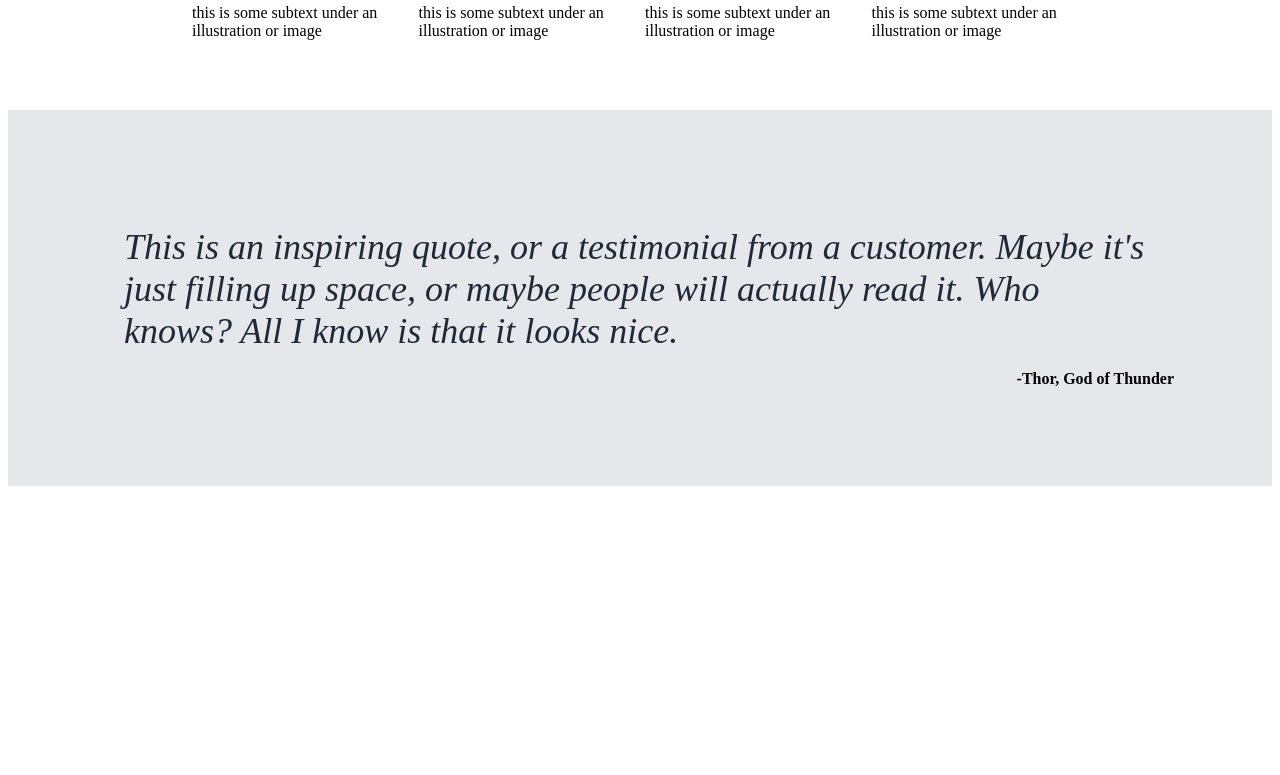
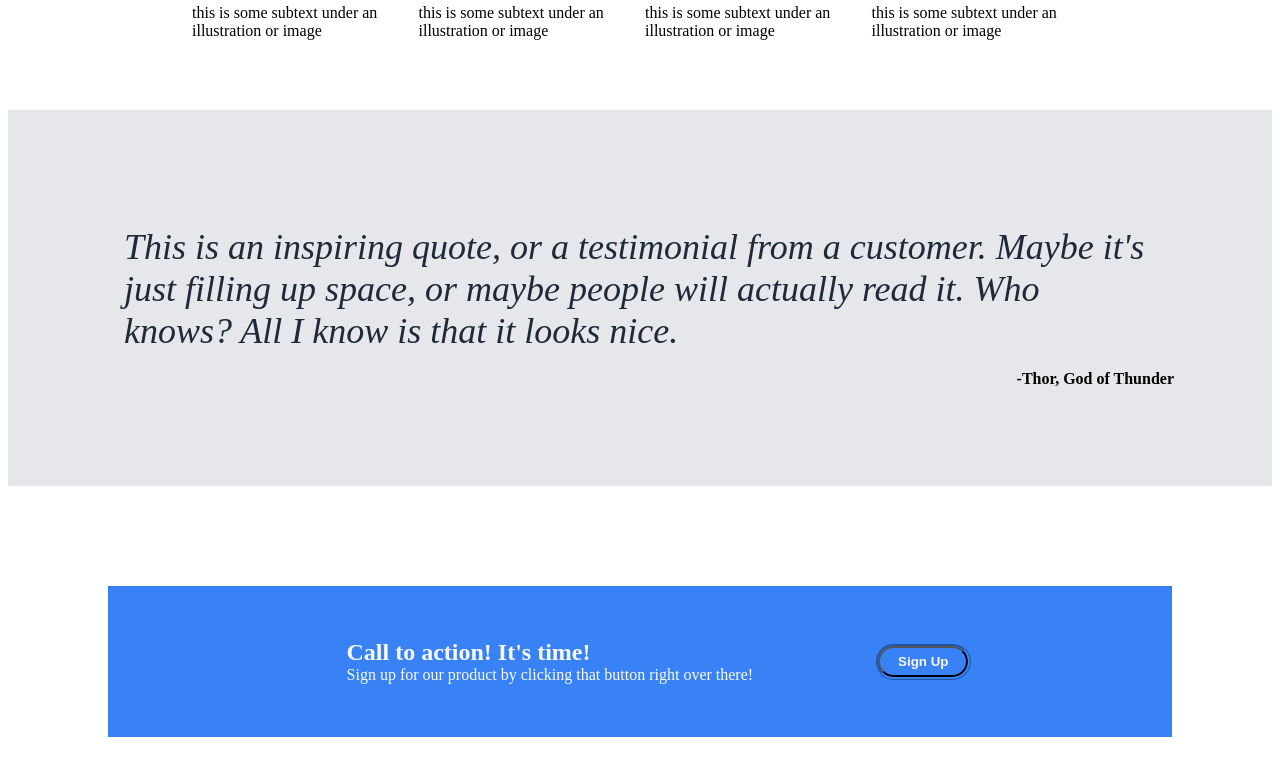
Before and after one commit to tnuiriankh/landingpagetest, a plain HTML site: page index.html in a window 1280 px wide. Shown: the part 659-1434 px from the top of the page. Before the commit the page ends 1180 px from the top, so only its background shows below. Drawn offline with Linux system fonts and the light colour scheme.

Commit message:
Add call to action section

```diff
--- a/index.html
+++ b/index.html
@@ -54,6 +54,18 @@
 <div class="author">-Thor, God of Thunder</div>
 </div>
 
+
+<!-- call to action-->
+
+<div class="cally">
+    <div class="wrapt">
+<div class="topcall">Call to action! It's time!</div>
+<div class="blurb">Sign up for our product by clicking that button right over there!</div>
+</div>
+<button class="second">Sign Up</button>
+</div>
+
+
     </body>
 
 </html>
--- a/style.css
+++ b/style.css
@@ -24,6 +24,7 @@ a {
 .first {
     background-color: #3882F6;
     color: #F9FaF8;
+    font-weight: bolder;
     padding-top: 6px;
     padding-bottom: 6px;
     padding-left: 18px;
@@ -154,3 +155,40 @@ a {
     font-weight: 900;
 
 }
+
+.cally {
+    display: flex;
+    background-color: #3882f6;
+    padding: 18px;
+    margin: 100px;
+    justify-content: center;
+    align-items: center;
+}
+
+.wrapt {
+    display: flex;
+    flex-direction: column;
+    margin: 35px;
+}
+
+.topcall {
+    font-weight: bold;
+    color: #f9FaF8;
+    font-size: 24px;
+
+}
+
+.blurb {
+    color: #F9FaF8;
+}
+
+.second {
+    background-color: #3882F6;
+    color: #F9FaF8;
+    font-weight: bolder;
+    padding-top: 6px;
+    padding-bottom: 6px;
+    padding-left: 18px;
+    padding-right: 18px;
+    margin-left: 90px;
+}
```
